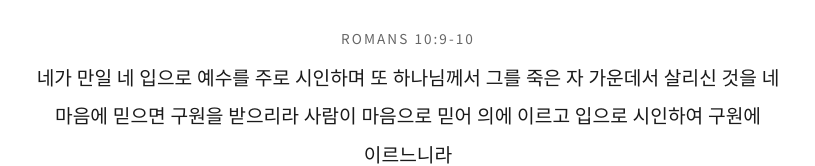
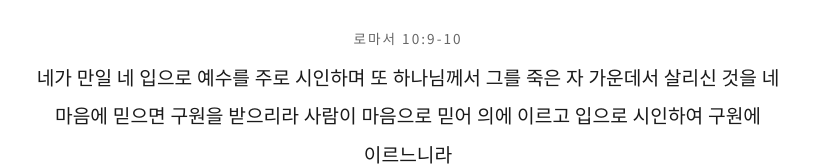
Before and after one commit to chesed71/BibleRun-Web, a React (Vite) app: page / in a window 1280 px wide. Shown: the top 166 px of the page, without its empty margins (232-1047 px from the left). Built offline with nearby package versions, Linux system fonts and the light colour scheme; a web font is replaced by a local one.

Commit message:
성경 구절 표시를 영어에서 한국어로 변경

```diff
--- a/src/components/player/VerseDisplay.tsx
+++ b/src/components/player/VerseDisplay.tsx
@@ -16,7 +16,7 @@ export function VerseDisplay({ verse }: Props) {
 
   return (
     <div className={styles.container}>
-      <p className={styles.reference}>{verse.displayNameEn}</p>
+      <p className={styles.reference}>{verse.reference}</p>
       <p className={styles.text}>{verse.text}</p>
     </div>
   );
```
